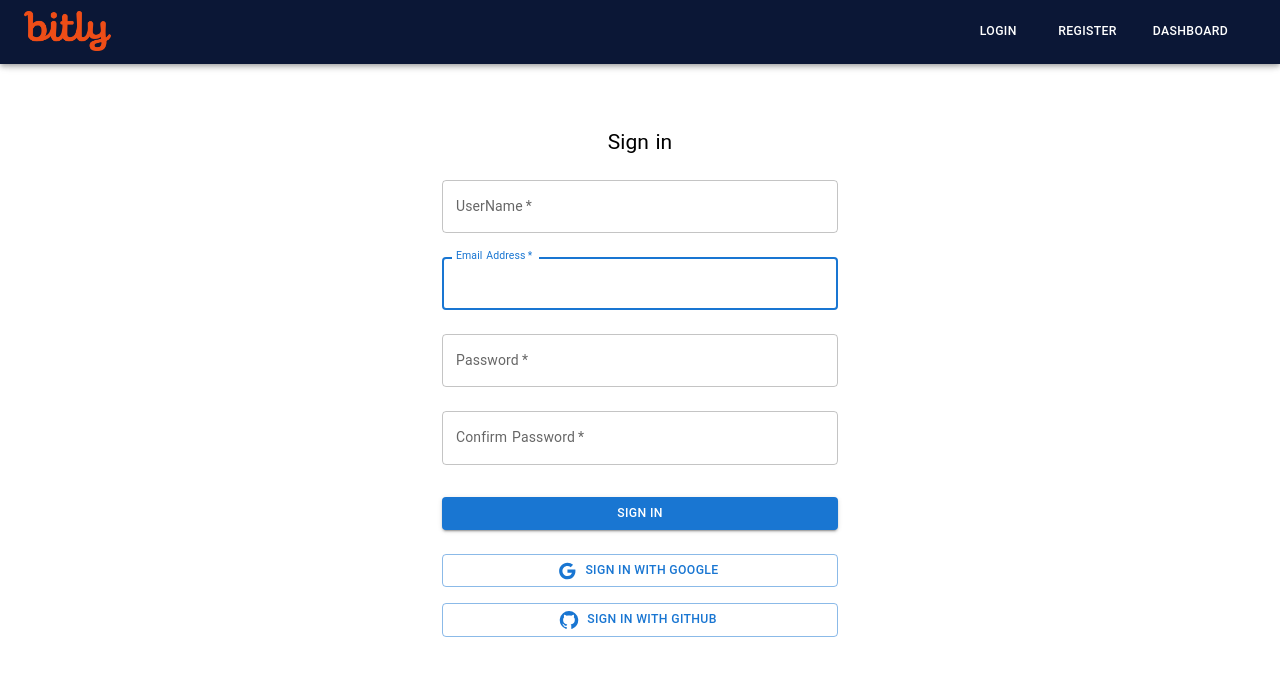
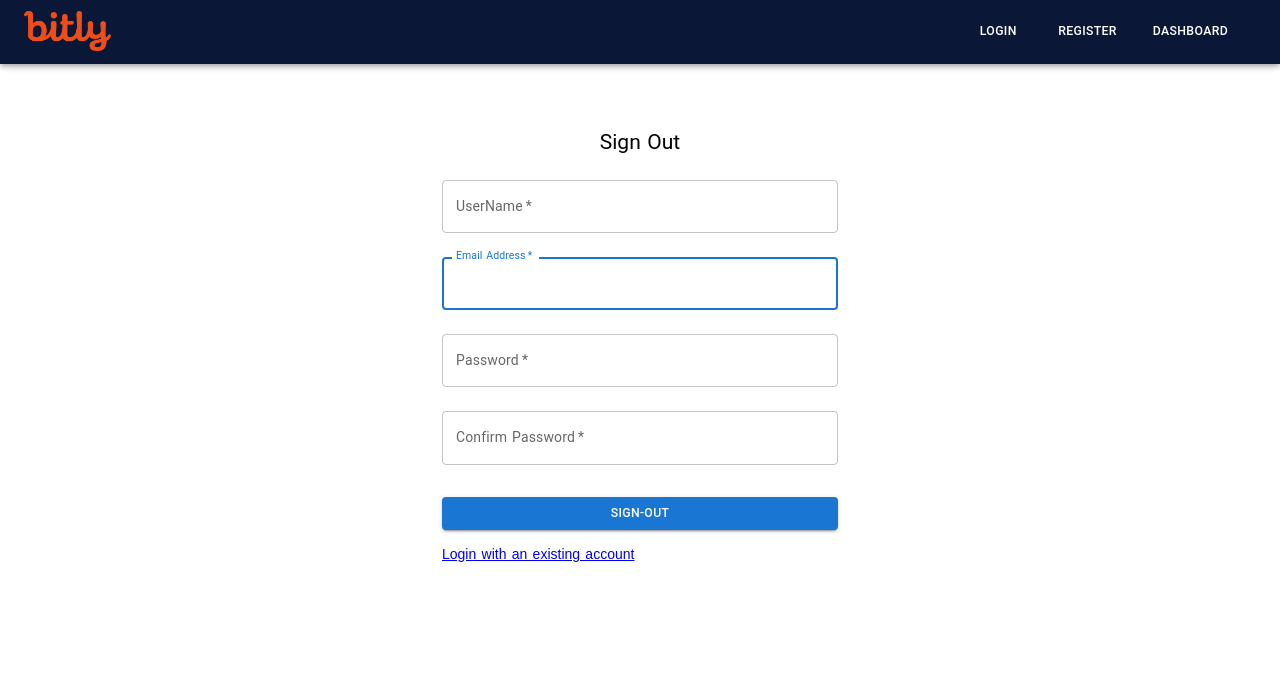
Before and after one commit to lcdamy/qt_challenge_frontend, a Next.js app: page /dashboard/register in a window 1280 px wide. Shown: the top 676 px of the page. Built offline with nearby package versions, Linux system fonts and the light colour scheme; a web font is replaced by a local one.

Commit message:
Refactor Login and Register components; update button labels and implement form handling with error management

```diff
--- a/src/app/dashboard/(auth)/login/page.tsx
+++ b/src/app/dashboard/(auth)/login/page.tsx
@@ -40,7 +40,7 @@ function Login() {
             id="password"
             autoComplete="current-password"
           />
-          <Button type="submit" fullWidth variant="contained" sx={{ mt: 3, mb: 2 }}> Sign In </Button>
+          <Button type="submit" fullWidth variant="contained" sx={{ mt: 3, mb: 2 }}> Sign-In </Button>
 
           <Button fullWidth variant="outlined" startIcon={<GoogleIcon />} sx={{ mt: 1, mb: 1 }} onClick={() => signIn("google")}>  Sign in with Google </Button>
           <Button fullWidth variant="outlined" startIcon={<GitHubIcon />} sx={{ mt: 1, mb: 1 }} onClick={() => signIn("github")}>  Sign in with GitHub </Button>
--- a/src/app/dashboard/(auth)/register/page.tsx
+++ b/src/app/dashboard/(auth)/register/page.tsx
@@ -1,9 +1,39 @@
-import React from 'react'
+"use client";
+import React, { useState } from 'react'
 import { Button, TextField, Container, Typography, Box } from '@mui/material';
-import GitHubIcon from '@mui/icons-material/GitHub';
-import GoogleIcon from '@mui/icons-material/Google';
+import Link from 'next/link';
 
 function Register() {
+  const [err, setErr] = useState(false);
+
+  const handleSubmit = async (e: React.FormEvent<HTMLFormElement>) => {
+    e.preventDefault();
+    const form = e.currentTarget;
+    const name = form.elements.namedItem('name') as HTMLInputElement;
+    const email = form.elements.namedItem('email') as HTMLInputElement;
+    const password = form.elements.namedItem('password') as HTMLInputElement;
+    const re_password = form.elements.namedItem('re_password') as HTMLInputElement;
+    console.log(name.value, email.value, password.value, re_password.value);
+    try {
+      const response = await fetch('http://localhost:3010/auth/signup', {
+        method: 'POST',
+        headers: {
+          'Content-Type': 'application/json',
+        },
+        body: JSON.stringify({ name: name.value, email: email.value, password: password.value }),
+      });
+      if (response.ok) {
+        setErr(false);
+        console.log('User created');
+        return;
+      }
+      setErr(true);
+    } catch (error) {
+      console.error('An unexpected error happened:', error);
+      setErr(true);
+    }
+  };
+
   return (
     <Container component="main" maxWidth="xs">
       <Box sx={{
@@ -14,9 +44,10 @@ function Register() {
       }}
       >
         <Typography component="h1" variant="h5">
-          Sign in
+          Sign Out
         </Typography>
-        <Box component="form" noValidate sx={{ mt: 1 }}>
+
+        <Box component="form" onSubmit={handleSubmit} noValidate sx={{ mt: 1 }}>
           <TextField
             margin="normal"
             required
@@ -51,17 +82,18 @@ function Register() {
             margin="normal"
             required
             fullWidth
-            name="password"
+            name="re_password"
             label="Confirm Password"
             type="password"
-            id="password"
+            id="re_password"
             autoComplete="current-password"
           />
-          <Button type="submit" fullWidth variant="contained" sx={{ mt: 3, mb: 2 }}> Sign In </Button>
+          <Button type="submit" fullWidth variant="contained" sx={{ mt: 3, mb: 2 }}> Sign-Out </Button>
+          {err && <Typography variant="body2" color="error">An unexpected error happened</Typography>}
+          <Link href="/dashboard/login" passHref> Login with an existing account</Link>
 
-          <Button fullWidth variant="outlined" startIcon={<GoogleIcon />} sx={{ mt: 1, mb: 1 }} >  Sign in with Google </Button>
-          <Button fullWidth variant="outlined" startIcon={<GitHubIcon />} sx={{ mt: 1, mb: 1 }} >  Sign in with GitHub </Button>
         </Box>
+
       </Box>
     </Container>
   )
```
